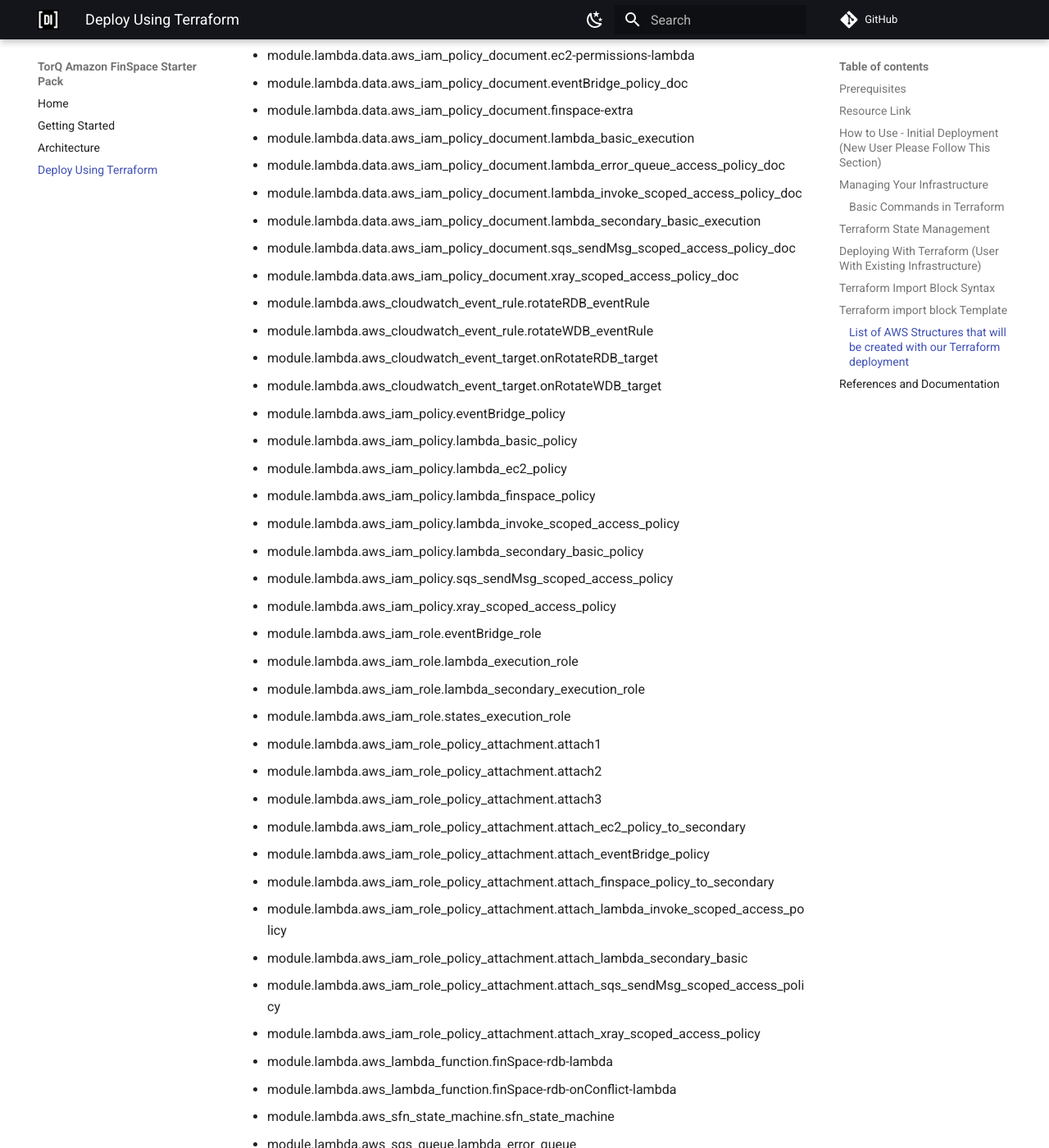
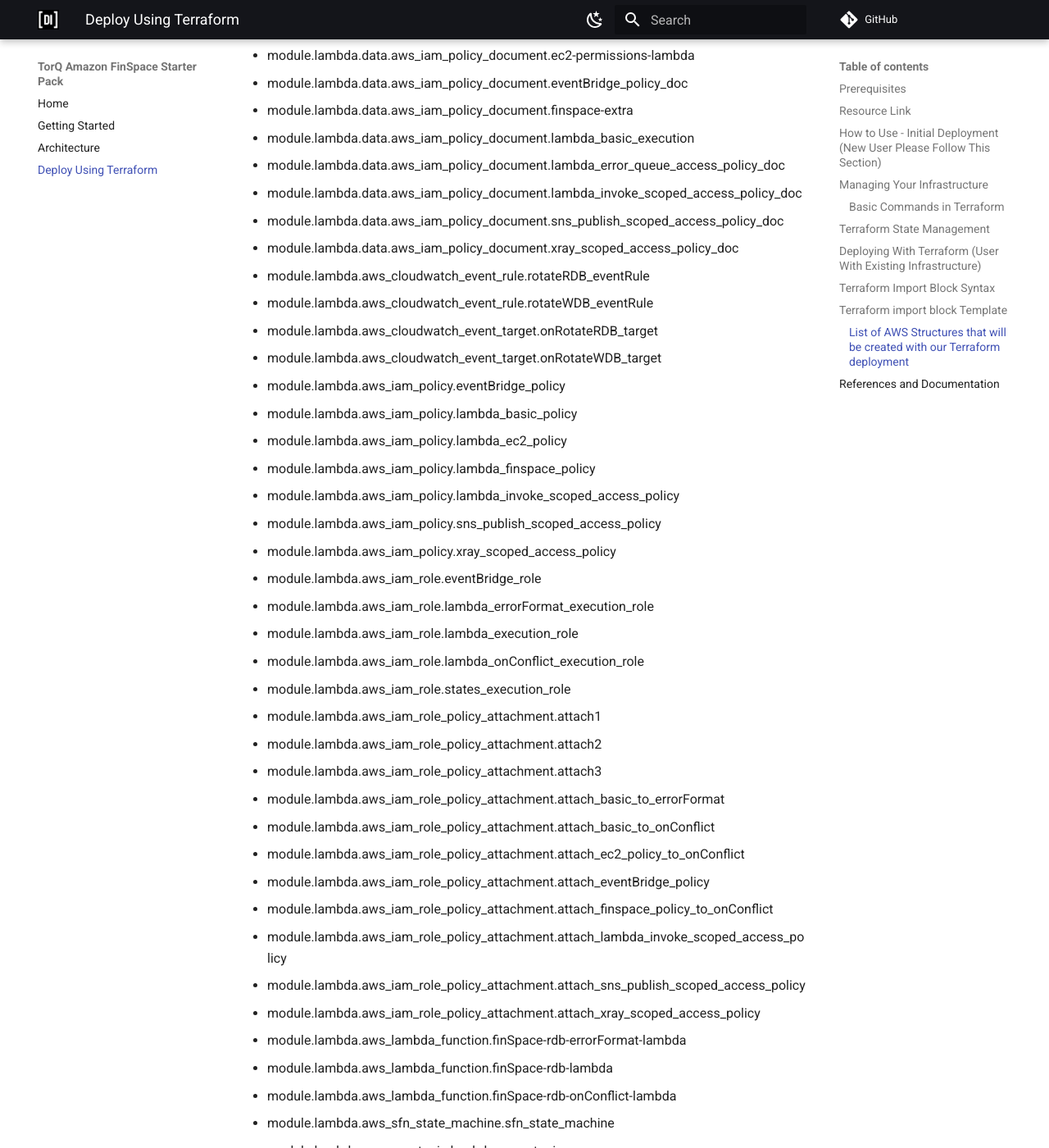
Before and after one commit to DataIntellectTech/TorQ-Amazon-FinSpace-Starter-Pack, an MkDocs documentation site: the page built from docs/terraformdeloyment.md, in a window 1280 px wide and 1400 px high, scrolled down 4816 px. Shown: the whole window at 82% size. Built offline with MkDocs 1.6.1 and Material for MkDocs 9.7.7, drawn with Linux system fonts in a browser that asks for light colours; comment, search, counter and statistics services are not loaded; some of the changed text lies outside the part shown.

Commit message:
update terraformdeployment.md

```diff
--- a/docs/terraformdeloyment.md
+++ b/docs/terraformdeloyment.md
@@ -126,8 +126,7 @@
 * module.lambda.data.aws_iam_policy_document.lambda_basic_execution
 * module.lambda.data.aws_iam_policy_document.lambda_error_queue_access_policy_doc
 * module.lambda.data.aws_iam_policy_document.lambda_invoke_scoped_access_policy_doc
-* module.lambda.data.aws_iam_policy_document.lambda_secondary_basic_execution
-* module.lambda.data.aws_iam_policy_document.sqs_sendMsg_scoped_access_policy_doc
+* module.lambda.data.aws_iam_policy_document.sns_publish_scoped_access_policy_doc
 * module.lambda.data.aws_iam_policy_document.xray_scoped_access_policy_doc
 * module.lambda.aws_cloudwatch_event_rule.rotateRDB_eventRule
 * module.lambda.aws_cloudwatch_event_rule.rotateWDB_eventRule
@@ -138,26 +137,31 @@
 * module.lambda.aws_iam_policy.lambda_ec2_policy
 * module.lambda.aws_iam_policy.lambda_finspace_policy
 * module.lambda.aws_iam_policy.lambda_invoke_scoped_access_policy
-* module.lambda.aws_iam_policy.lambda_secondary_basic_policy
-* module.lambda.aws_iam_policy.sqs_sendMsg_scoped_access_policy
+* module.lambda.aws_iam_policy.sns_publish_scoped_access_policy
 * module.lambda.aws_iam_policy.xray_scoped_access_policy
 * module.lambda.aws_iam_role.eventBridge_role
+* module.lambda.aws_iam_role.lambda_errorFormat_execution_role
 * module.lambda.aws_iam_role.lambda_execution_role
-* module.lambda.aws_iam_role.lambda_secondary_execution_role
+* module.lambda.aws_iam_role.lambda_onConflict_execution_role
 * module.lambda.aws_iam_role.states_execution_role
 * module.lambda.aws_iam_role_policy_attachment.attach1
 * module.lambda.aws_iam_role_policy_attachment.attach2
 * module.lambda.aws_iam_role_policy_attachment.attach3
-* module.lambda.aws_iam_role_policy_attachment.attach_ec2_policy_to_secondary
+* module.lambda.aws_iam_role_policy_attachment.attach_basic_to_errorFormat
+* module.lambda.aws_iam_role_policy_attachment.attach_basic_to_onConflict
+* module.lambda.aws_iam_role_policy_attachment.attach_ec2_policy_to_onConflict
 * module.lambda.aws_iam_role_policy_attachment.attach_eventBridge_policy
-* module.lambda.aws_iam_role_policy_attachment.attach_finspace_policy_to_secondary
+* module.lambda.aws_iam_role_policy_attachment.attach_finspace_policy_to_onConflict
 * module.lambda.aws_iam_role_policy_attachment.attach_lambda_invoke_scoped_access_policy
-* module.lambda.aws_iam_role_policy_attachment.attach_lambda_secondary_basic
-* module.lambda.aws_iam_role_policy_attachment.attach_sqs_sendMsg_scoped_access_policy
+* module.lambda.aws_iam_role_policy_attachment.attach_sns_publish_scoped_access_policy
 * module.lambda.aws_iam_role_policy_attachment.attach_xray_scoped_access_policy
+* module.lambda.aws_lambda_function.finSpace-rdb-errorFormat-lambda
 * module.lambda.aws_lambda_function.finSpace-rdb-lambda
 * module.lambda.aws_lambda_function.finSpace-rdb-onConflict-lambda
 * module.lambda.aws_sfn_state_machine.sfn_state_machine
+* module.lambda.aws_sns_topic.lambda_error_topic
+* module.lambda.aws_sns_topic_subscription.lambda_error_email_target[0]
+* module.lambda.aws_sns_topic_subscription.lambda_error_queue_target
 * module.lambda.aws_sqs_queue.lambda_error_queue
 * module.lambda.aws_sqs_queue_policy.lambda_error_queue_access_policy
 * module.lambda.local_file.lambda_configs
```
